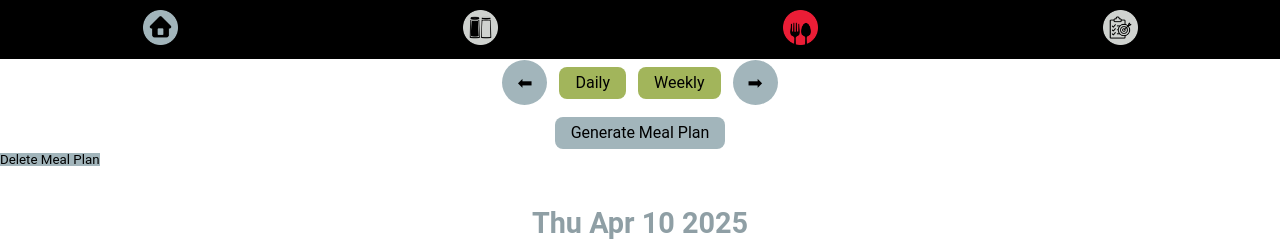
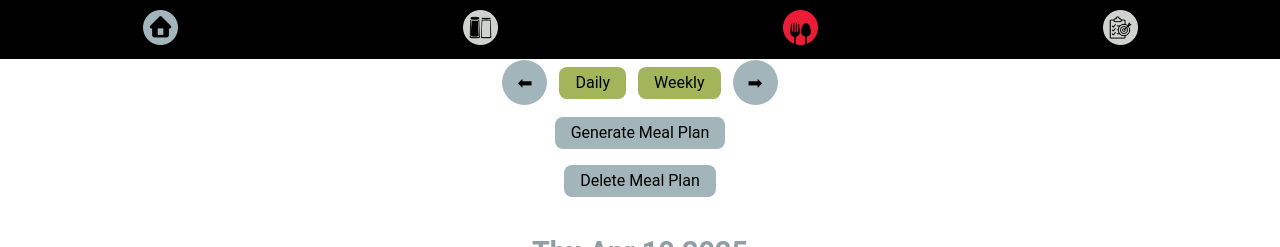
Before and after one commit to BC-1616/Cook-and-Compile, a React (Vite) app in the folder capstone/: page /MealPlan in a window 1280 px wide. Shown: the top 247 px of the page. Built offline with nearby package versions, Linux system fonts and the light colour scheme; no server answers.

Commit message:
Styling and improved handling.

```diff
--- a/capstone/src/Styles/MealPlan/MealCalendar.css
+++ b/capstone/src/Styles/MealPlan/MealCalendar.css
@@ -56,4 +56,13 @@
     border-radius: 8px;
     display: block;
     margin: auto;
+    margin-bottom: 1em;
 }
+
+#deletion-button{
+    padding: 8px 16px;
+    font-size: 16px;
+    border-radius: 8px;
+    display: block;
+    margin: auto;
+}
--- a/capstone/src/components/MealPlan/MealPlan.tsx
+++ b/capstone/src/components/MealPlan/MealPlan.tsx
@@ -8,6 +8,7 @@ import "../../Styles/MealPlan/MealCalendar.css";
 import {updateRecipeScore, weightedRandomRecipe} from "../../handles/handleRecipes";
 import { MealPlan, MealItem, Recipe } from "../../types/mealTypes";
 import { handleFetchRecipes } from '../../handles/handleFetchRecipes';
+import { logoMarkdown } from "ionicons/icons";
 
 const MealCalendar: React.FC = () => {
   console.log("MealCalendar is rendering!");
@@ -146,22 +147,52 @@ const MealCalendar: React.FC = () => {
     }
   }
 
-  const deleteDayPlan = async () => {
+
+
+  const deleteDayPlan = async (day: Date) => {
     let meal = await getMealPlan(userId, selectedDate);
-    await handleDeleteMeal(userId, selectedDate.toISOString().split("T")[0], "breakfast", meal?.meals.breakfast[0].id ? meal?.meals.breakfast[0].id : "");
-    await handleDeleteMeal(userId, selectedDate.toISOString().split("T")[0], "lunch", meal?.meals.lunch[0].id ? meal?.meals.lunch[0].id : "");
-    await handleDeleteMeal(userId, selectedDate.toISOString().split("T")[0], "snack", meal?.meals.snack[0].id ? meal?.meals.snack[0].id : "");
-    await handleDeleteMeal(userId, selectedDate.toISOString().split("T")[0], "dinner", meal?.meals.dinner[0].id ? meal?.meals.dinner[0].id : "");
+    let bufferList: MealItem[] = [];
+    // Hold the lists here for easier access
+    let breakfast = meal?.meals.breakfast ? meal?.meals.breakfast : bufferList;
+    let lunch = meal?.meals.lunch ? meal?.meals.lunch : bufferList;
+    let snack = meal?.meals.snack ? meal?.meals.snack : bufferList;
+    let dinner = meal?.meals.dinner ? meal?.meals.dinner : bufferList;
+
+    // We want to delete all recipes for that meal
+    for(let i=0; i<breakfast.length; i++){
+      await handleDeleteMeal(userId, day.toISOString().split("T")[0], "breakfast", breakfast[i].id);
+    }
+    for(let i=0; i<lunch.length; i++){
+      await handleDeleteMeal(userId, day.toISOString().split("T")[0], "lunch", lunch[i].id);
+    }
+    for(let i=0; i<snack.length; i++){
+      await handleDeleteMeal(userId, day.toISOString().split("T")[0], "snack", snack[i].id);
+    }
+    for(let i=0; i<dinner.length; i++){
+      await handleDeleteMeal(userId, day.toISOString().split("T")[0], "dinner", dinner[i].id);
+    }
+  }
+
+  const deleteWeekPlan = async (day: Date) => {
+    let startDate = getSundayOfWeek(day);
+    for(let i=0; i<7; i++){
+      let currentDay = new Date();
+      currentDay.setDate(startDate.getDate() + i)
+
+      deleteDayPlan(currentDay);
+    }
+
   }
 
   const deletePlan = () => {
     switch(view){
         case "daily":
             console.log("Deleting day");
-            deleteDayPlan();
+            deleteDayPlan(selectedDate);
             break;
         case "weekly":
             console.log("Generating Week");
+            deleteWeekPlan(selectedDate)
             break;
         default:
             console.log("Select Day or Week to receive generated meal plans!");
@@ -181,7 +212,7 @@ const MealCalendar: React.FC = () => {
           <button onClick={navigateForward} className="forward-back-button">➡</button>
         </div>
         <button id="generation-button" onClick={generatePlan}>Generate Meal Plan</button>
-        <button id="delete-button" onClick={deletePlan}>Delete Meal Plan</button>
+        <button id="deletion-button" onClick={deletePlan} color="danger">Delete Meal Plan</button>
 
         {mealPlanLoaded ? (
           view === "weekly" ? (
```
